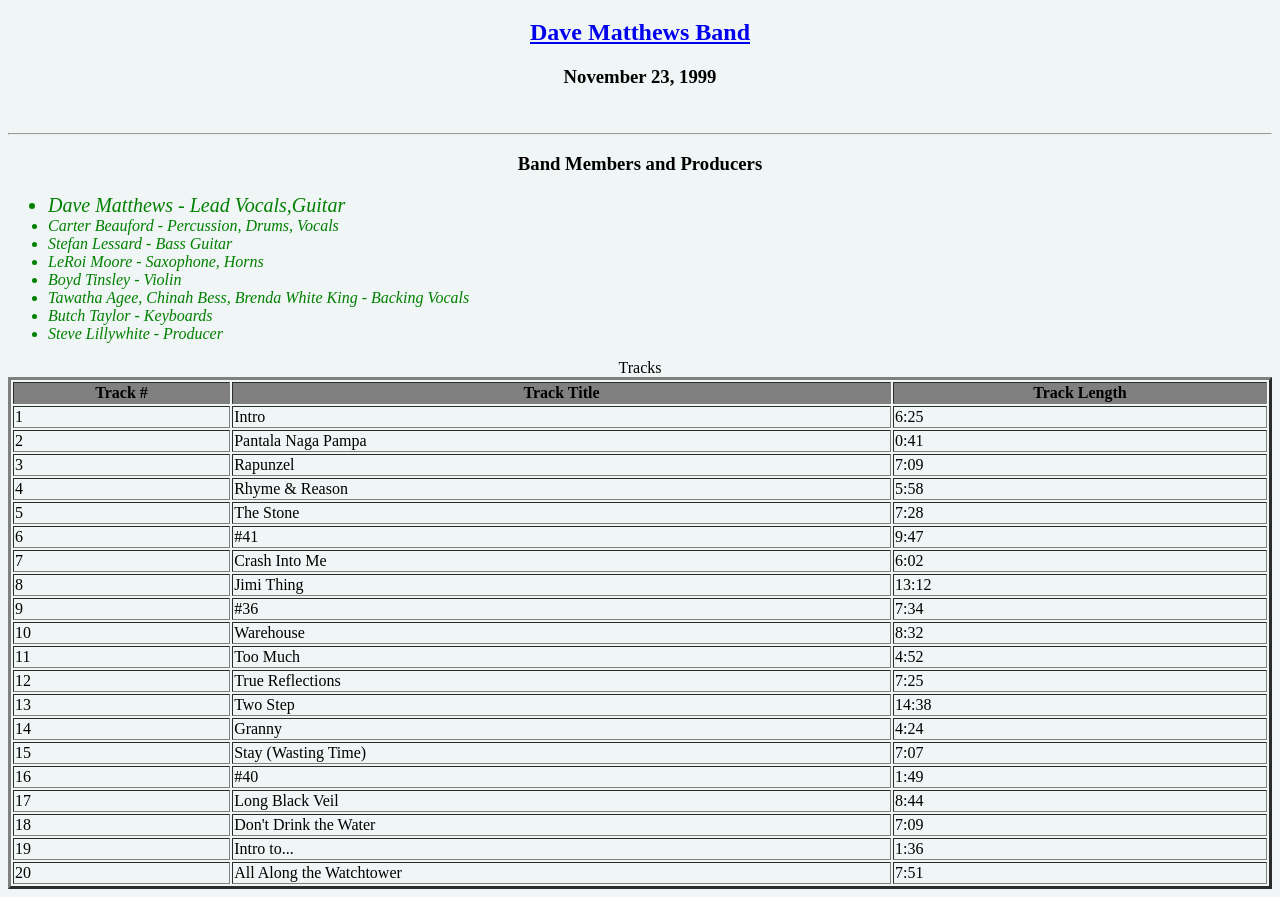
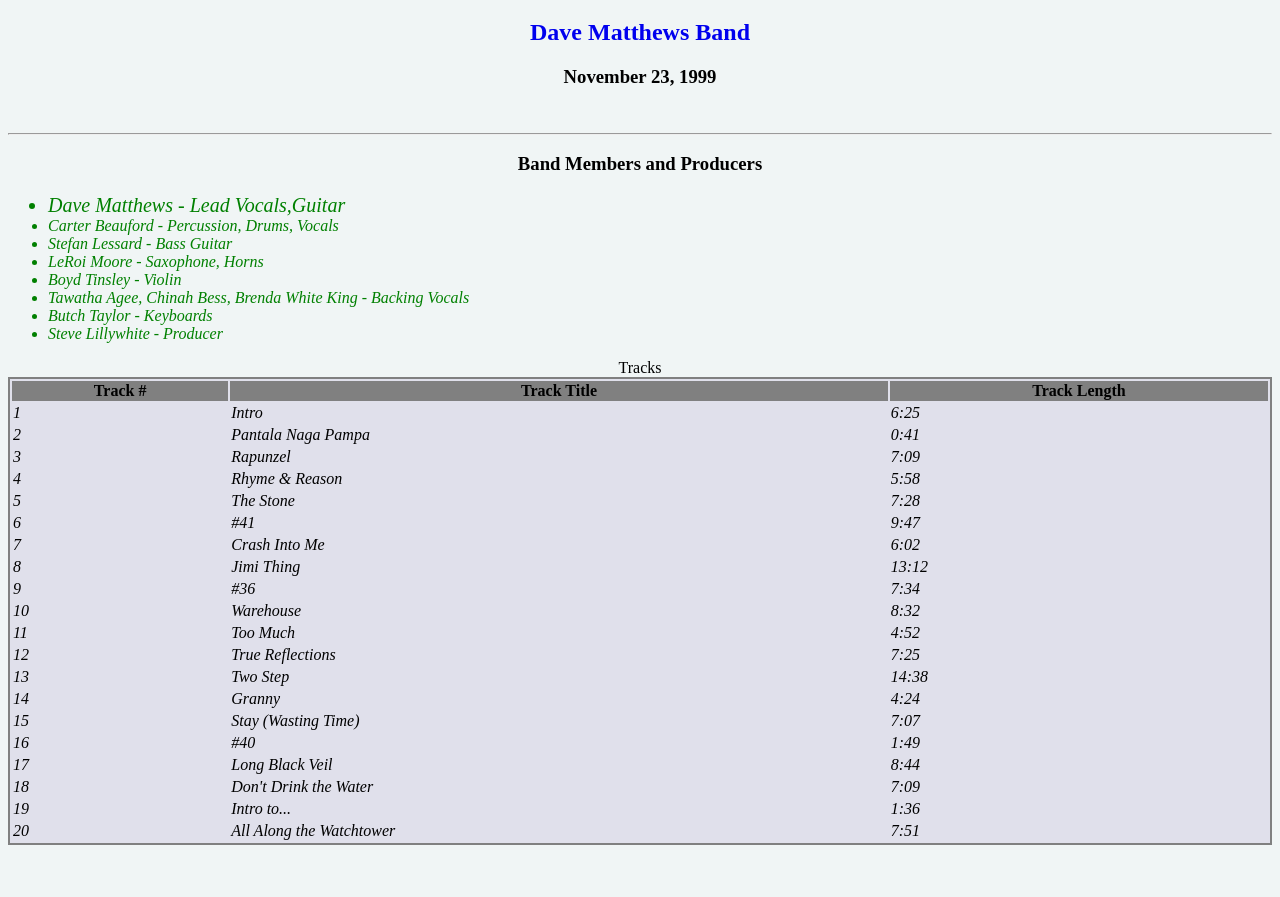
Before and after one commit to ChrisStrobel/ChrisStrobel, a plain HTML site: page ListenerSupported.htm in a window 1280 px wide. Shown: the part 269-1166 px from the top of the page. After the commit the page ends 1122 px from the top, so only its background shows below. Drawn offline with Linux system fonts and the light colour scheme; files whose address does not match are found by name.

Commit message:
Lab - Album Page V5

```diff
--- a/ListenerSupported.htm
+++ b/ListenerSupported.htm
@@ -7,6 +7,22 @@
 <style>
 li {
 	color: green;
+}
+a {
+	text-decoration: none;
+}
+a:hover {
+	text-decoration: underline;
+	background-color: red;
+}
+#trackTable {
+	background-color: #e0e0eb;
+	width: 100%;
+	border-style: solid;
+	border-width: 2px;
+}
+td {
+	font-style: italic;
 }
 </style>
 <title>Listener Supported</title>
@@ -32,7 +48,7 @@
 <li>Butch Taylor - Keyboards</li>
 <li>Steve Lillywhite - Producer</li>
 </ul>
-<table border = "3" width="100%">
+<table id="trackTable">
 <caption>Tracks</caption>
 <tr bgcolor="grey">
 <th>Track #</th>
```
